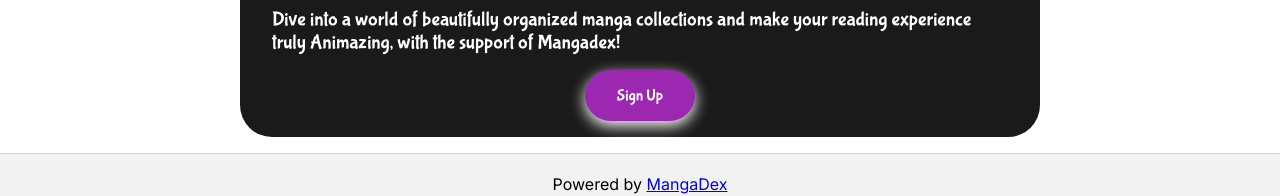
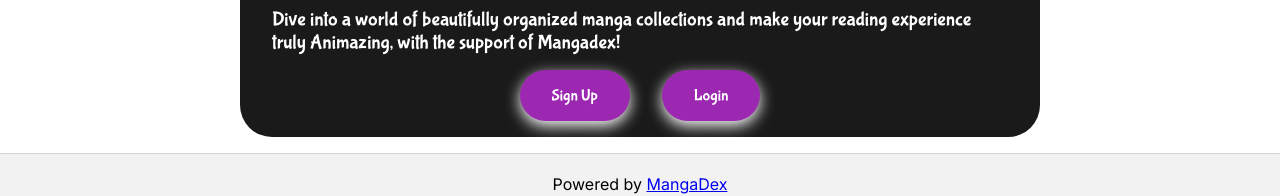
Before and after one commit to lanbow93/AnimazingCatalogFrontend, a Next.js app: page / in a window 1280 px wide. Shown: the part 747-943 px from the top of the page. Built offline with nearby package versions, Linux system fonts and the light colour scheme.

Commit message:
added login button to landing page

```diff
--- a/app/page.module.scss
+++ b/app/page.module.scss
@@ -79,6 +79,8 @@
         padding: 1rem 2rem;
       }
 
+      .buttonArea {
+        display: flex;
         .linkTo {
           text-decoration: none;
           background-color: $color-link;
@@ -86,7 +88,7 @@
           border-radius: 2rem;
           text-align: center;
           color: $color-text-primary;
-        margin-bottom: 1rem;
+          margin: 0 1rem 1rem 1rem;
           box-shadow: white 0px 5px 15px;
         }
 
@@ -102,3 +104,4 @@
       }
     }
   }
+}
--- a/app/page.tsx
+++ b/app/page.tsx
@@ -34,10 +34,14 @@ export default function Home() {
             make your reading experience truly Animazing, with the support of
             Mangadex!
           </p>
-
-          <Link href='/signup' className={styles.linkTo}>
-            Sign Up
-          </Link>
+          <div className={styles.buttonArea}>
+            <Link href='/signup' className={styles.linkTo}>
+              Sign Up
+            </Link>
+            <Link href='/login' className={styles.linkTo}>
+              Login
+            </Link>
+          </div>
         </div>
       </div>
     </main>
```
Lines whose indentation alone changed are shown as unchanged.
